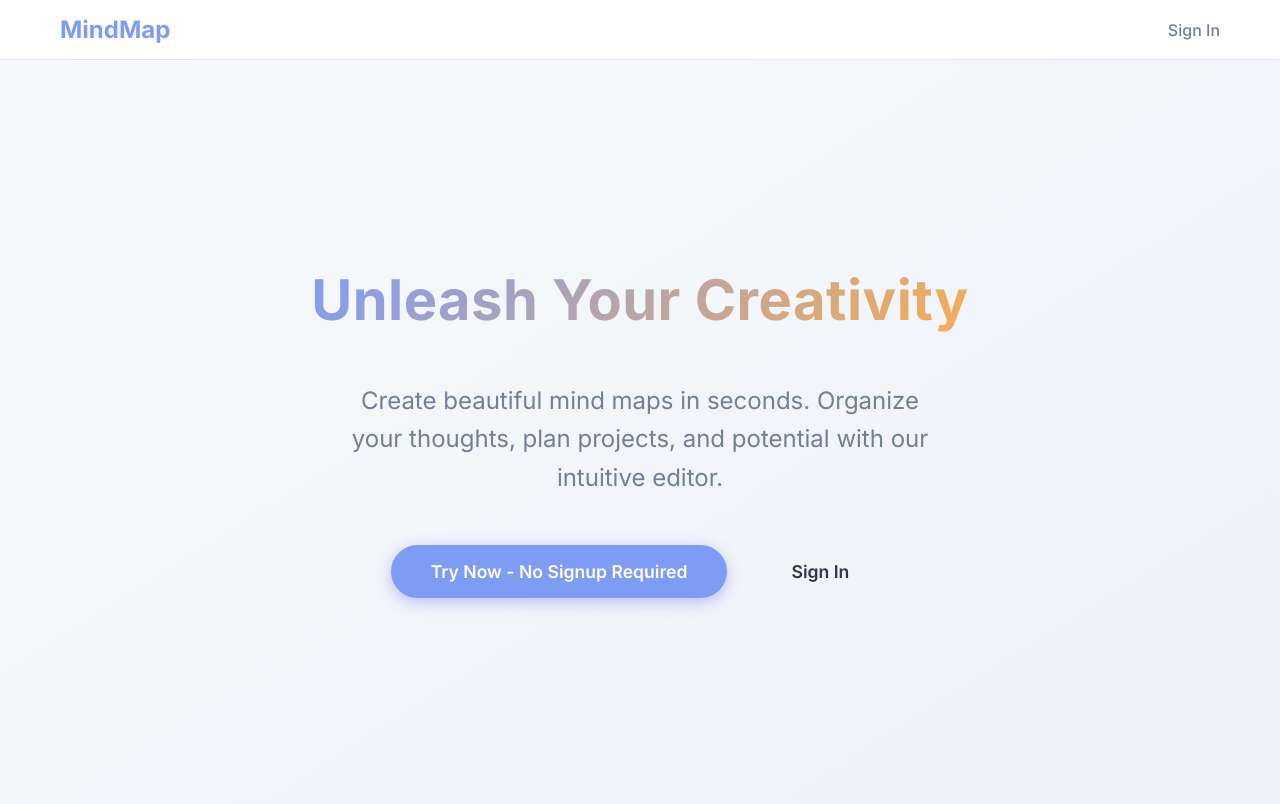
After one commit to pavitramandal37/mind-map-webapp, a Python web app: template app/templates/index.html in a window 1280 px wide. The commit adds this page. Run offline with Jinja, Linux system fonts and the light colour scheme; the template is opened without the code that fills it, so the values that code supplies are empty.

Commit message:
feat: Implement core frontend UI with base template, API client, and page routing for index, dashboard, and editor.

```diff
--- a/app/routers/pages.py
+++ b/app/routers/pages.py
@@ -11,6 +11,10 @@ templates = Jinja2Templates(directory="app/templates")
 
 @router.get("/", response_class=HTMLResponse)
 async def read_root(request: Request):
+    return templates.TemplateResponse("index.html", {"request": request})
+
+@router.get("/login", response_class=HTMLResponse)
+async def read_login(request: Request):
     return templates.TemplateResponse("login.html", {"request": request})
 
 @router.get("/signup", response_class=HTMLResponse)
--- a/app/templates/base.html
+++ b/app/templates/base.html
@@ -14,6 +14,22 @@
 </head>
 
 <body>
+    <nav class="navbar" id="mainNavbar" style="display: none;">
+        <div class="container">
+            <a href="/" class="logo" style="text-decoration: none;">MindMap</a>
+            <div class="nav-links">
+                <!-- Editor specific items -->
+                <a href="/dashboard" id="navDashboardLink" style="display: none;">Dashboard</a>
+                <span id="saveStatus"
+                    style="font-size: 12px; color: #999; margin-left: 20px; display: none;">Saved</span>
+
+                <!-- Standard items -->
+                <span id="userEmail" style="margin-right: 15px; color: var(--text-muted); font-size: 0.9em;"></span>
+                <a href="/login" id="navLoginBtn">Sign In</a>
+                <a href="#" id="navLogoutBtn" onclick="logout()" style="display: none;">Logout</a>
+            </div>
+        </div>
+    </nav>
     {% block content %}{% endblock %}
 
     <script>
@@ -27,6 +43,7 @@
         // Apply minimalist theme immediately
         document.addEventListener('DOMContentLoaded', () => {
             applyTheme('minimalist');
+            updateNavigation();
         });
 
         // Auth Helpers
@@ -38,6 +55,85 @@
             localStorage.removeItem('token');
             window.location.href = '/';
         }
+
+        function updateNavigation() {
+            const token = getAuthToken();
+            const navbar = document.getElementById('mainNavbar');
+            const navLoginBtn = document.getElementById('navLoginBtn');
+            const navLogoutBtn = document.getElementById('navLogoutBtn');
+            const userEmailSpan = document.getElementById('userEmail');
+            const logo = document.querySelector('.logo');
+
+            // Editor specific
+            const navDashboardLink = document.getElementById('navDashboardLink');
+            const saveStatus = document.getElementById('saveStatus');
+            const isEditor = window.location.pathname.startsWith('/editor');
+
+            // Show navbar (it's hidden by default to prevent flicker)
+            // But only show it if we are NOT on the landing page (which has its own header/hero or uses base without nav?)
+            // Actually, base.html nav is generic. Let's show it everywhere EXCEPT maybe landing if intended (but user said "Keep styling minimal").
+            // For now, will show it.
+            if (navbar) navbar.style.display = 'block';
+
+            if (isEditor) {
+                // Editor Mode
+                if (navDashboardLink) navDashboardLink.style.display = 'inline-block';
+                if (saveStatus) saveStatus.style.display = 'inline-block';
+
+                // Hide standard auth items in editor if we want to match previous look,
+                // but checking "Logout" might be useful.
+                // The user's screenshot for Dashboard showed "Logout" (blue).
+                // The old editor nav had ONLY Dashboard and Saved.
+                // Let's keep it simple: Show Dashboard link. Hide "Sign in" probably?
+                // Guest can be in editor.
+
+                if (navLoginBtn) navLoginBtn.style.display = 'none';
+                if (navLogoutBtn) navLogoutBtn.style.display = 'none'; // Hide Logout in editor to save space/match old? Or keep it?
+                // Let's hide userEmail and Logout to focus on editing, or keep them?
+                // "make better Nav bar" -> Maybe keep Logout?
+                // Previous editor nav: <a href="/dashboard">Dashboard</a> <span ...>Saved</span>.
+                // It did NOT have Logout.
+                if (userEmailSpan) userEmailSpan.style.display = 'none';
+
+                // Logo always goes to dashboard in editor (or stays safety?)
+                if (logo) logo.href = '/dashboard';
+
+            } else {
+                // Normal Mode (Dashboard / Home)
+                if (navDashboardLink) navDashboardLink.style.display = 'none';
+                if (saveStatus) saveStatus.style.display = 'none';
+                if (userEmailSpan) userEmailSpan.style.display = 'inline';
+
+                if (token) {
+                    // User is logged in
+                    if (navLoginBtn) navLoginBtn.style.display = 'none';
+                    if (navLogoutBtn) navLogoutBtn.style.display = 'inline-block';
+                    if (logo) logo.href = '/dashboard';
+
+                    // Decode token to get email if possible, or just show nothing
+                    // Simple token decode (JWT)
+                    try {
+                        const payload = JSON.parse(atob(token.split('.')[1]));
+                        if (userEmailSpan && payload.sub) {
+                            userEmailSpan.textContent = payload.sub;
+                        }
+                    } catch (e) {
+                        console.error("Invalid token", e);
+                    }
+
+                } else {
+                    // User is guest
+                    if (navLoginBtn) navLoginBtn.style.display = 'inline-block';
+                    if (navLogoutBtn) navLogoutBtn.style.display = 'none';
+                    if (userEmailSpan) userEmailSpan.textContent = '';
+                    if (logo) logo.href = '/';
+
+                    {% if guest_mode %}
+                    // We could add a "Guest Mode" badge here in Phase 3
+                    {% endif %}
+                }
+            }
+        }
     </script>
     {% block scripts %}{% endblock %}
 </body>
--- /dev/null
+++ b/app/templates/index.html
@@ -0,0 +1,126 @@
+{% extends "base.html" %}
+
+{% block title %}Mind Map App - Visualize Your Ideas{% endblock %}
+
+{% block head %}
+<style>
+    .landing-hero {
+        display: flex;
+        flex-direction: column;
+        align-items: center;
+        justify-content: center;
+        min-height: 80vh;
+        text-align: center;
+        padding: 2rem;
+    }
+
+    .landing-title {
+        font-size: 3.5rem;
+        font-weight: 700;
+        margin-bottom: 1.5rem;
+        background: linear-gradient(135deg, var(--primary-color), var(--secondary-color));
+        -webkit-background-clip: text;
+        background-clip: text;
+        -webkit-text-fill-color: transparent;
+        animation: fadeInDown 0.8s ease-out;
+    }
+
+    .landing-subtitle {
+        font-size: 1.5rem;
+        color: var(--text-muted);
+        margin-bottom: 3rem;
+        max-width: 600px;
+        line-height: 1.6;
+        animation: fadeInUp 0.8s ease-out 0.2s backwards;
+    }
+
+    .cta-container {
+        display: flex;
+        gap: 1.5rem;
+        animation: fadeInUp 0.8s ease-out 0.4s backwards;
+    }
+
+    .btn-lg {
+        padding: 1rem 2.5rem;
+        font-size: 1.1rem;
+        border-radius: 50px;
+        transition: transform 0.2s, box-shadow 0.2s;
+    }
+
+    .btn-primary-lg {
+        background: var(--primary-color);
+        color: white;
+        border: none;
+        box-shadow: 0 4px 15px rgba(99, 102, 241, 0.4);
+    }
+
+    .btn-primary-lg:hover {
+        transform: translateY(-2px);
+        box-shadow: 0 6px 20px rgba(99, 102, 241, 0.6);
+    }
+
+    .btn-outline-lg {
+        background: transparent;
+        border: 2px solid var(--border-color);
+        color: var(--text-color);
+    }
+
+    .btn-outline-lg:hover {
+        border-color: var(--primary-color);
+        color: var(--primary-color);
+        transform: translateY(-2px);
+    }
+
+    @keyframes fadeInDown {
+        from {
+            opacity: 0;
+            transform: translateY(-20px);
+        }
+
+        to {
+            opacity: 1;
+            transform: translateY(0);
+        }
+    }
+
+    @keyframes fadeInUp {
+        from {
+            opacity: 0;
+            transform: translateY(20px);
+        }
+
+        to {
+            opacity: 1;
+            transform: translateY(0);
+        }
+    }
+</style>
+{% endblock %}
+
+{% block content %}
+<div class="container">
+    <div class="landing-hero">
+        <h1 class="landing-title">Unleash Your Creativity</h1>
+        <p class="landing-subtitle">
+            Create beautiful mind maps in seconds. Organize your thoughts, plan projects, and potential with our
+            intuitive editor.
+        </p>
+        <div class="cta-container">
+            <a href="/dashboard" class="btn btn-lg btn-primary-lg">Try Now - No Signup Required</a>
+            <a href="/login" class="btn btn-lg btn-outline-lg">Sign In</a>
+        </div>
+    </div>
+</div>
+{% endblock %}
+
+{% block scripts %}
+<script>
+    // Client-side redirect for logged-in users
+    document.addEventListener('DOMContentLoaded', () => {
+        const token = localStorage.getItem('token');
+        if (token) {
+            window.location.href = '/dashboard';
+        }
+    });
+</script>
+{% endblock %}
```
Also changed, not shown: app/templates/dashboard.html (+10 -9 lines), app/templates/editor.html (+1 -9 lines), app/static/js/api.js (line endings or trailing spaces).
